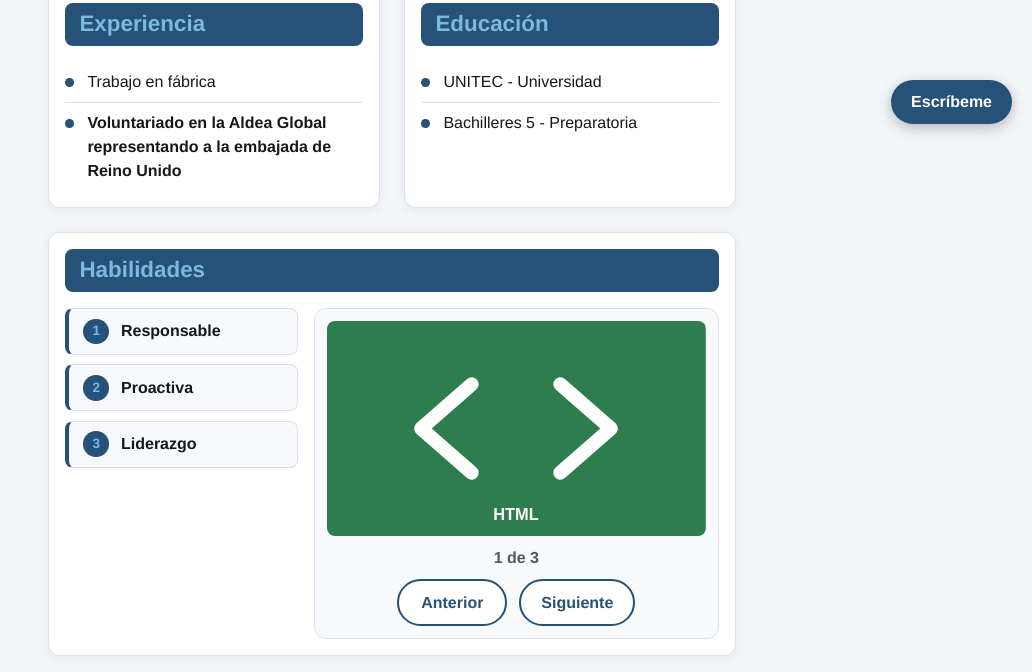
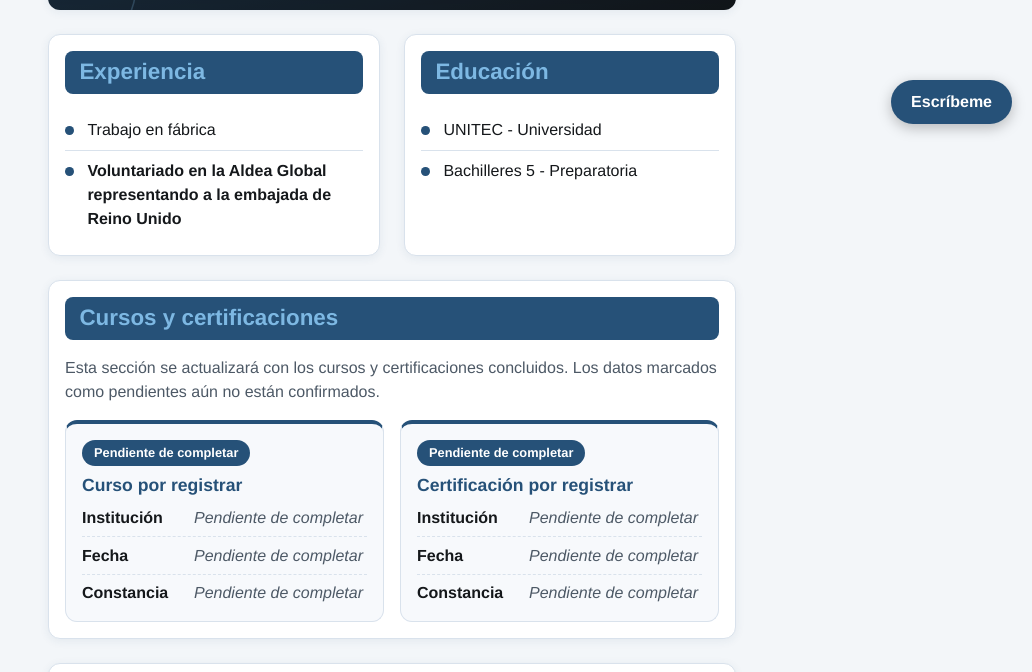
Before and after one commit to VanDarling/cv, a plain HTML site: page index.html in a window 1280 px wide. Shown: the part 656-1328 px from the top of the page, without its empty margins (248-1280 px from the left). Drawn offline with nearby package versions, Linux system fonts and the light colour scheme.

Commit message:
Agregar seccion de cursos y certificaciones
Seccion id=certifications con contenido pendiente de completar, enlace en el menu y bitacora prompts.md.

Co-Authored-By: Claude Opus 5.5 <noreply@anthropic.com>

```diff
--- a/css/styles.css
+++ b/css/styles.css
@@ -359,6 +359,88 @@ main > section > h2 {
 }
 
 /* ==========================================
+   CURSOS Y CERTIFICACIONES
+========================================== */
+
+#certifications {
+  grid-column: 1 / -1;
+}
+
+.cert-intro {
+  width: 100%;
+  margin: 0;
+  color: var(--color-muted);
+}
+
+/* Varias columnas o una sola según el ancho, sin media queries */
+.cert-list {
+  display: grid;
+  grid-template-columns: repeat(auto-fit, minmax(min(100%, 240px), 1fr));
+  gap: var(--gutter);
+  width: 100%;
+  margin: 0;
+  padding: 0;
+  list-style: none;
+}
+
+.cert-card {
+  display: flex;
+  flex-direction: column;
+  gap: 0.6rem;
+  padding: 1rem;
+  background: var(--color-surface-alt);
+  border: 1px solid var(--color-border);
+  border-top: 4px solid var(--color-navy);
+  border-radius: var(--radius);
+}
+
+.cert-card h3 {
+  margin: 0;
+  color: var(--color-navy);
+  font-size: 1.1rem;
+}
+
+/* Etiqueta con los colores originales de los encabezados */
+.cert-status {
+  align-self: flex-start;
+  padding: 0.2rem 0.75rem;
+  background: var(--color-navy);
+  color: var(--color-white);
+  border-radius: var(--radius-pill);
+  font-size: 0.8rem;
+  font-weight: 700;
+}
+
+.cert-details {
+  display: grid;
+  gap: 0.4rem;
+  margin: 0;
+}
+
+.cert-details div {
+  display: grid;
+  grid-template-columns: 6.5rem 1fr;
+  gap: 0.5rem;
+  padding-bottom: 0.4rem;
+  border-bottom: 1px dashed var(--color-border);
+}
+
+.cert-details div:last-child {
+  padding-bottom: 0;
+  border-bottom: none;
+}
+
+.cert-details dt {
+  font-weight: 700;
+}
+
+.cert-details dd {
+  margin: 0;
+  color: var(--color-muted);
+  font-style: italic;
+}
+
+/* ==========================================
    HABILIDADES Y GALERÍA
 ========================================== */
 
@@ -616,6 +698,11 @@ footer p {
     margin-top: 0.75rem;
   }
 
+  .cert-details div {
+    grid-template-columns: 1fr;
+    gap: 0;
+  }
+
 }
 
 @media (prefers-reduced-motion: reduce) {
--- a/index.html
+++ b/index.html
@@ -53,6 +53,7 @@
         <li><a href="#projects">Proyectos</a></li>
         <li><a href="#experience">Experiencia</a></li>
         <li><a href="#education">Educación</a></li>
+        <li><a href="#certifications">Cursos y certificaciones</a></li>
         <li><a href="#skills">Habilidades</a></li>
       </ul>
     </nav>
@@ -101,6 +102,58 @@
       <ul>
         <li>UNITEC - Universidad</li>
         <li>Bachilleres 5 - Preparatoria</li>
+      </ul>
+    </section>
+
+    <!-- CURSOS Y CERTIFICACIONES -->
+    <!-- Contenido pendiente: no se registran cursos ni certificaciones
+         hasta contar con nombre, institución, fecha y constancia reales. -->
+    <section class="row" id="certifications">
+      <h2>Cursos y certificaciones</h2>
+
+      <p class="cert-intro">
+        Esta sección se actualizará con los cursos y certificaciones
+        concluidos. Los datos marcados como pendientes aún no están confirmados.
+      </p>
+
+      <ul class="cert-list">
+        <li class="cert-card">
+          <span class="cert-status">Pendiente de completar</span>
+          <h3>Curso por registrar</h3>
+          <dl class="cert-details">
+            <div>
+              <dt>Institución</dt>
+              <dd>Pendiente de completar</dd>
+            </div>
+            <div>
+              <dt>Fecha</dt>
+              <dd>Pendiente de completar</dd>
+            </div>
+            <div>
+              <dt>Constancia</dt>
+              <dd>Pendiente de completar</dd>
+            </div>
+          </dl>
+        </li>
+
+        <li class="cert-card">
+          <span class="cert-status">Pendiente de completar</span>
+          <h3>Certificación por registrar</h3>
+          <dl class="cert-details">
+            <div>
+              <dt>Institución</dt>
+              <dd>Pendiente de completar</dd>
+            </div>
+            <div>
+              <dt>Fecha</dt>
+              <dd>Pendiente de completar</dd>
+            </div>
+            <div>
+              <dt>Constancia</dt>
+              <dd>Pendiente de completar</dd>
+            </div>
+          </dl>
+        </li>
       </ul>
     </section>
 
```
Also changed, not shown: 1 other file.
